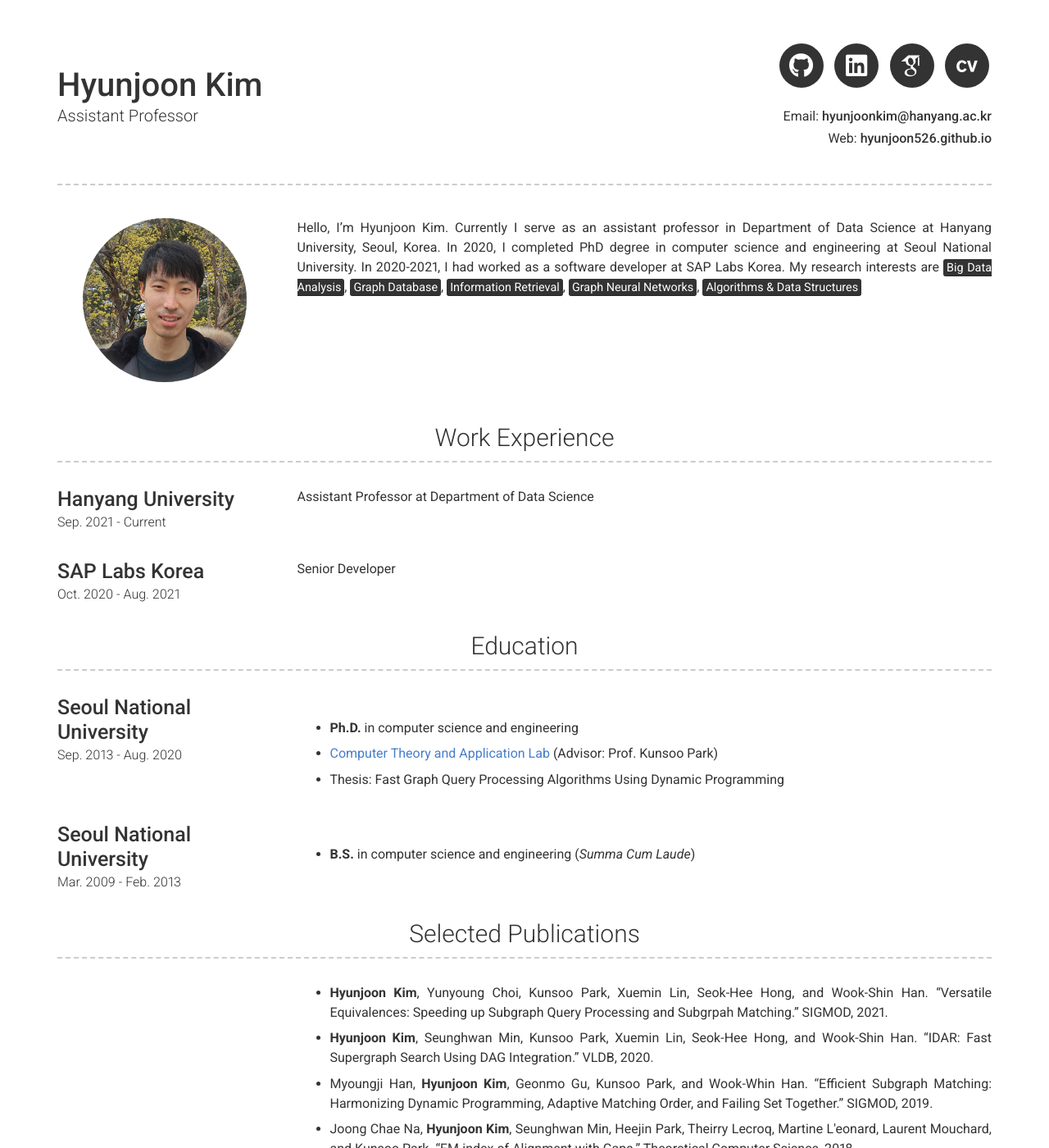
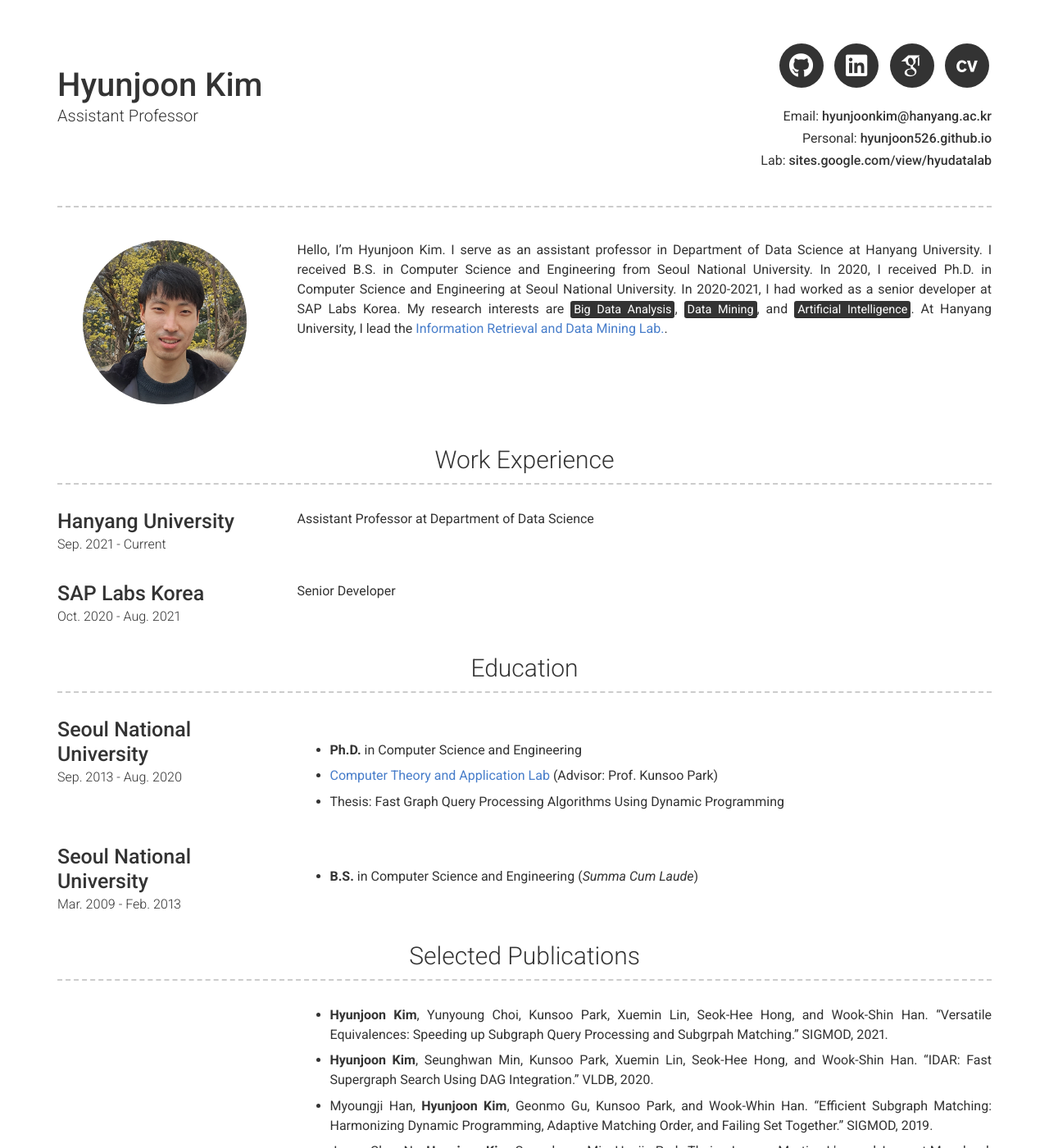
Before and after one commit to hongkyun-bae/hongkyun-bae.github.io, a Jekyll site: the page built from index.md, in a window 1280 px wide and 1400 px high. Shown: the whole window at 82% size. Built offline with Jekyll 4.4.1, drawn with Linux system fonts in a browser that asks for light colours; nearby versions of some CDN libraries; some web fonts are replaced.

Commit message:
Add lab homepage

```diff
--- a/_config.yml
+++ b/_config.yml
@@ -8,6 +8,7 @@ title: Assistant Professor
 #email: hjkim@theory.snu.ac.kr
 email: hyunjoonkim@hanyang.ac.kr
 website: hyunjoon526.github.io
+lab: sites.google.com/view/hyudatalab
 
 # Social links
 #twitter_username: facespics
@@ -27,8 +28,8 @@ cv_username: hjkimCV
 # about_title: About Me
 about_profile_image: images/profile.jpg
 about_content: | # this will include new lines to allow paragraphs
-  Hello, I'm Hyunjoon Kim. Currently I serve as an assistant professor in Department of Data Science at Hanyang University, Seoul, Korea. In 2020, I completed PhD degree in computer science and engineering at Seoul National University. In 2020-2021, I had worked as a software developer at SAP Labs Korea.
-  My research interests are <mark>Big Data Analysis</mark>, <mark>Graph Database</mark>, <mark>Information Retrieval</mark>, <mark>Graph Neural Networks</mark>, <mark>Algorithms & Data Structures</mark>
+  Hello, I'm Hyunjoon Kim. I serve as an assistant professor in Department of Data Science at Hanyang University. I received B.S. in Computer Science and Engineering from Seoul National University. In 2020, I received Ph.D. in Computer Science and Engineering at Seoul National University. In 2020-2021, I had worked as a senior developer at SAP Labs Korea.
+  My research interests are <mark>Big Data Analysis</mark>, <mark>Data Mining</mark>, and <mark>Artificial Intelligence</mark>. At Hanyang University, I lead the [Information Retrieval and Data Mining Lab.](https://sites.google.com/view/hyudatalab).
 
 # Education Section
 educaton_title: Education
--- a/_data/education.yml
+++ b/_data/education.yml
@@ -4,7 +4,7 @@
   qualification: #  Ph.D. in computer science and engineering
   quote: >
   description: |+
-    - **Ph.D.** in computer science and engineering
+    - **Ph.D.** in Computer Science and Engineering
 
     - [Computer Theory and Application Lab](http://theory.snu.ac.kr) (Advisor: Prof. Kunsoo Park)
 
@@ -15,4 +15,4 @@
   qualification: # B.S. in computer science and engineering
   quote: >
   description: |+
-    - **B.S.** in computer science and engineering (*Summa Cum Laude*)
+    - **B.S.** in Computer Science and Engineering (*Summa Cum Laude*)
--- a/_includes/header.html
+++ b/_includes/header.html
@@ -132,7 +132,12 @@
       {%- endif -%}
       {%- if site.website -%}
         <p>
-          {{ site.website_title | default: "Web" }}: {% include a.html href=site.website %}{{ site.website | escape }}</a>
+          {{ site.website_title | default: "Personal" }}: {% include a.html href=site.website %}{{ site.website | escape }}</a>
+        </p>
+      {%- endif -%}
+      {%- if site.lab -%}
+        <p>
+          {{ site.website_title | default: "Lab" }}: {% include a.html href=site.lab %}{{ site.lab | escape }}</a>
         </p>
       {%- endif -%}
     </div>
```
